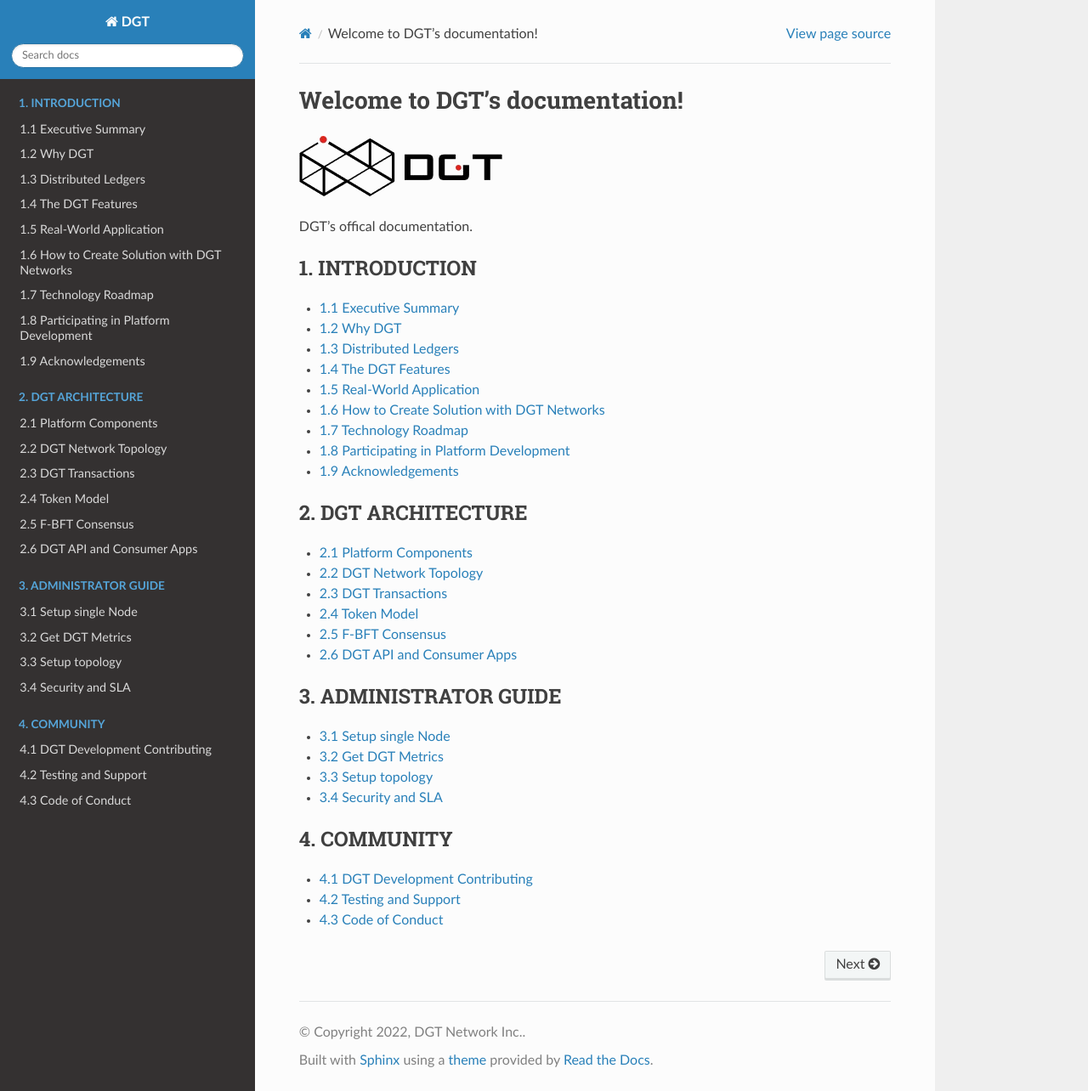
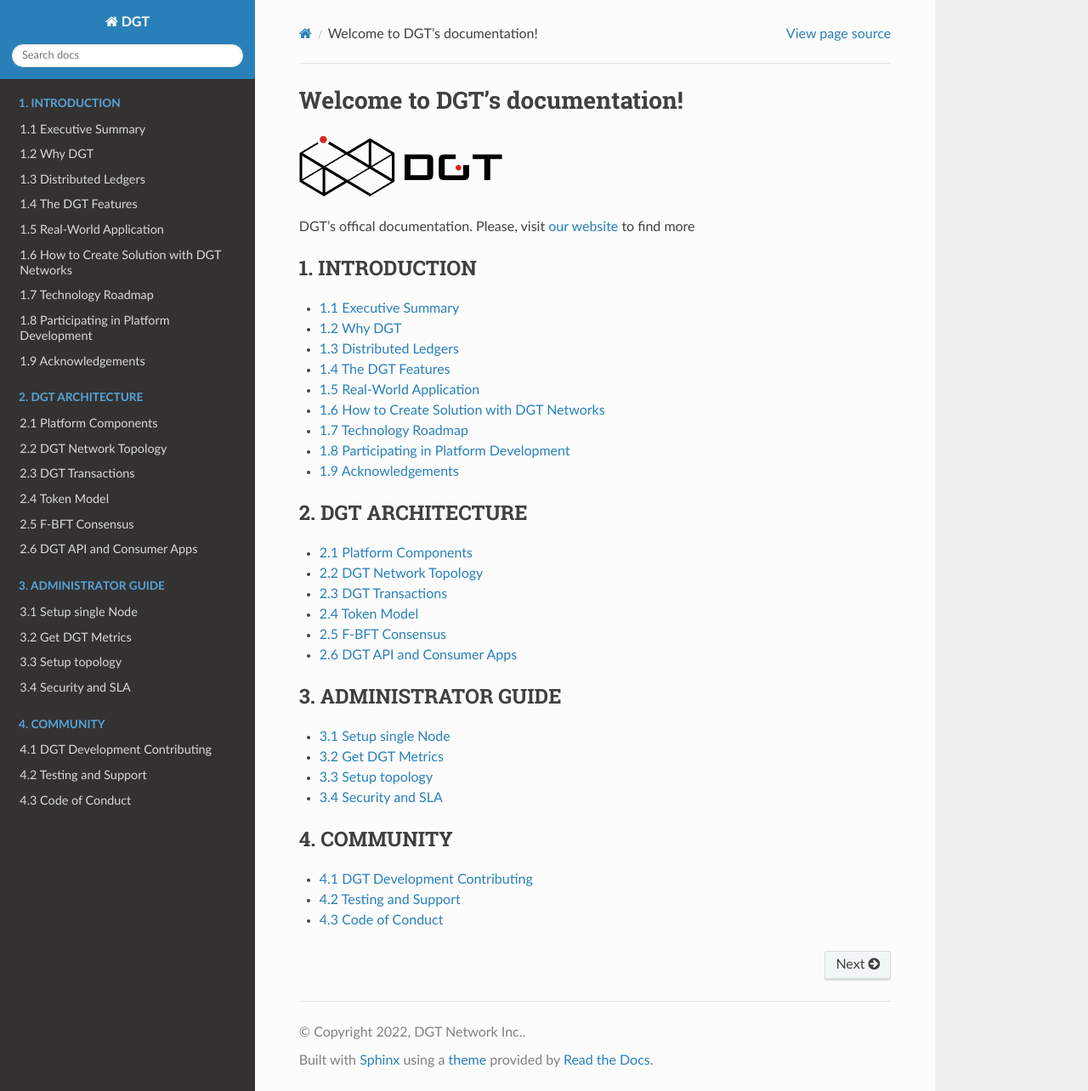
Before and after one commit to DGT-Network/DGT-Matagami, a Sphinx documentation site: the page built from docs/index.rst, in a window 1280 px wide and 1284 px high. Shown: the whole window at 85% size. Built offline with Sphinx 7.4.7 and the Read the Docs theme 2.0.0, drawn with Linux system fonts in a browser that asks for light colours.

Commit message:
adding a link to the website

```diff
--- a/docs/index.rst
+++ b/docs/index.rst
@@ -8,7 +8,9 @@
 
 .. image:: images/dgt_logo.png
 
-DGT's offical documentation.
+DGT's offical documentation. Please, visit `our website`_ to find more
+
+.. _our website: https://dgt.world/
 
 .. toctree::
    :maxdepth: 2
```
Also changed, not shown: 5 other files.
